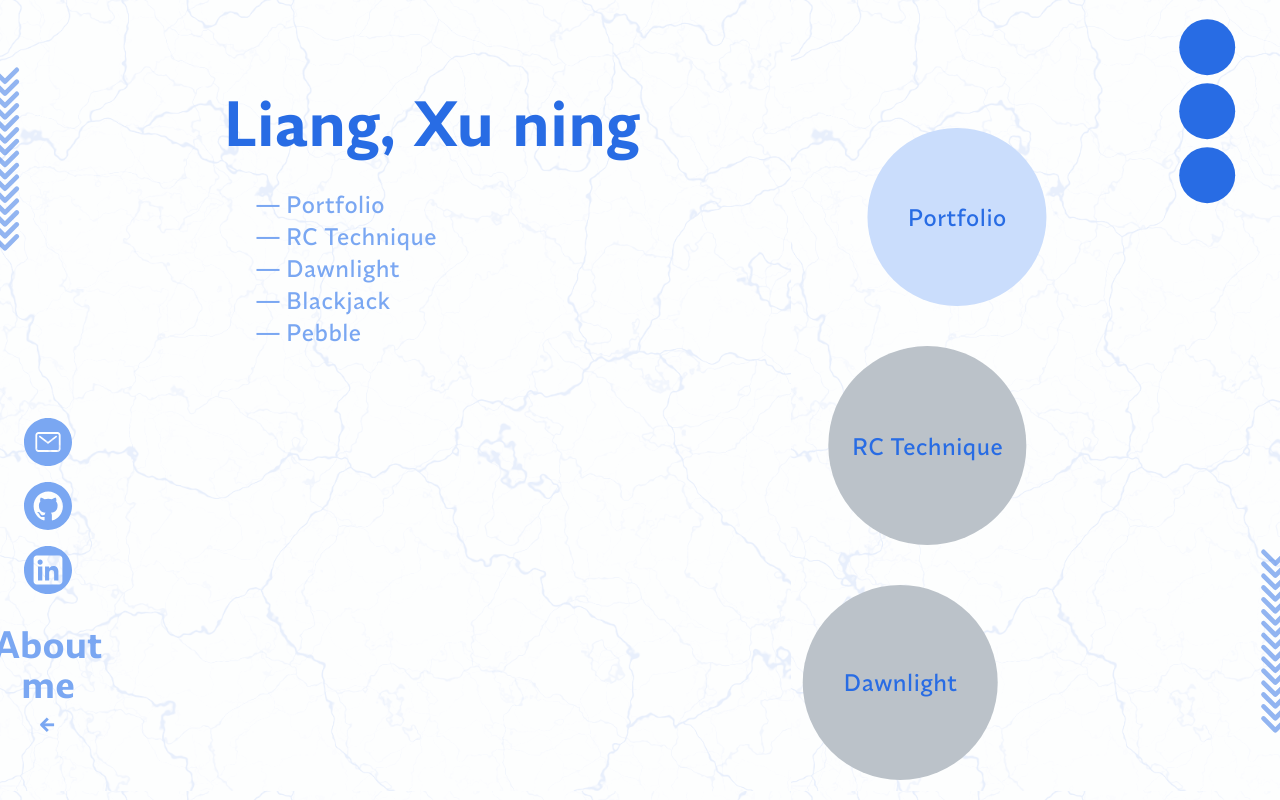
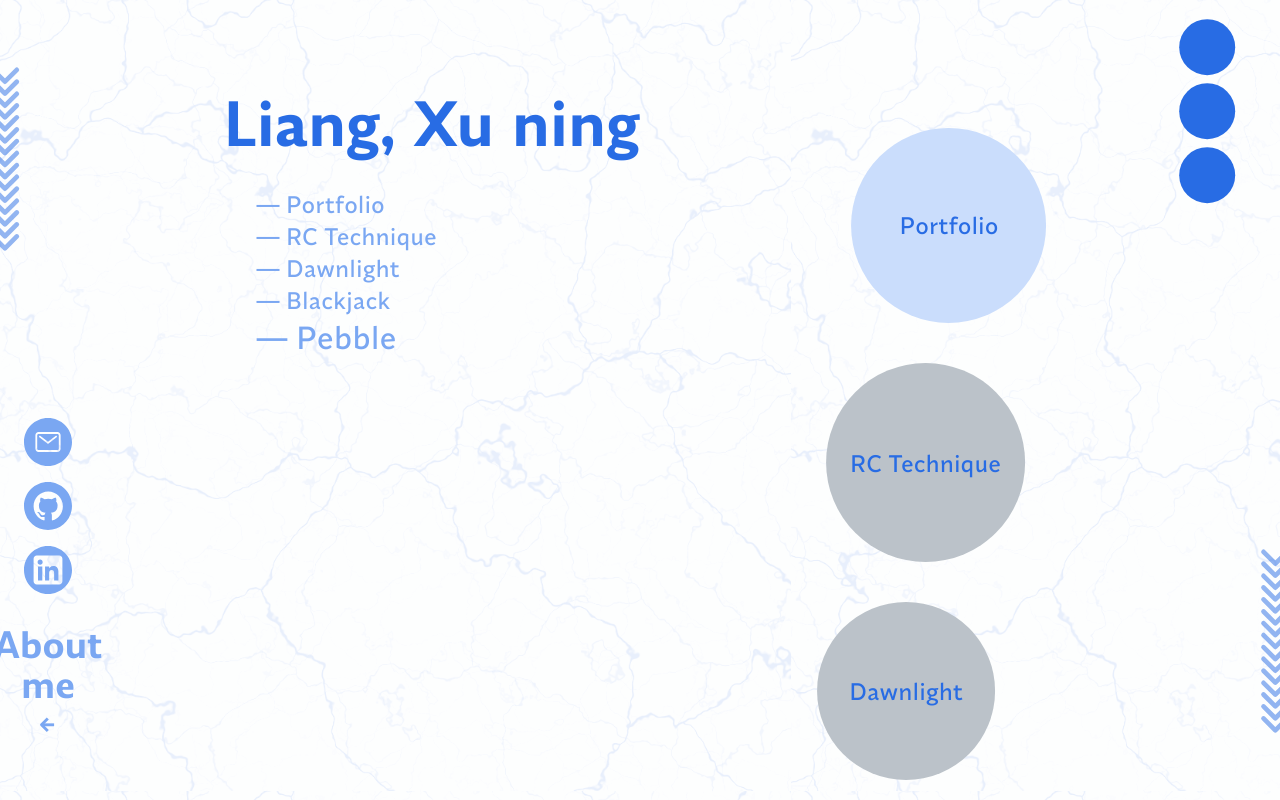
Before and after one commit to Ch3ru09/portfolio, a Next.js app: page / in a window 1280 px wide. Shown: the top 800 px of the page. Built offline with nearby package versions, Linux system fonts and the light colour scheme.

Commit message:
tried to time labels on home

```diff
--- a/src/components/(home)/Card.tsx
+++ b/src/components/(home)/Card.tsx
@@ -36,7 +36,7 @@ export default function Card({ x }: { x: Project }) {
   );
   const width = useTransform(
     springY,
-    [0.5, 0.75, 1],
+    [0.6, 0.85, 1.1],
     ["20%", "25%", "20%"],
   );
 
--- a/src/components/(home)/Labels.tsx
+++ b/src/components/(home)/Labels.tsx
@@ -1,14 +1,32 @@
 "use client";
 
-import { motion, useScroll, useTransform } from "motion/react";
+import {
+  motion,
+  useMotionValueEvent,
+  useScroll,
+  useSpring,
+  useTransform,
+} from "motion/react";
 import { Project } from "./Cards";
 import { nbProjects } from "@/app/(home)/page";
 
 export default function Labels({ x, i }: { x: Project; i: number }) {
   const { scrollYProgress } = useScroll();
+  const springY = useSpring(scrollYProgress, {
+    stiffness: 100,
+    damping: 30,
+    restDelta: 0.001,
+  });
+  useMotionValueEvent(scrollYProgress, "change", (v) => {
+    console.log(v);
+  });
   const color = useTransform(
-    scrollYProgress,
-    [(i - 1) / nbProjects, i / nbProjects, (i + 1) / nbProjects],
+    springY,
+    [
+      (i - 0.5) * (1 / nbProjects),
+      (i + 0.5) * (1 / nbProjects),
+      (i + 1.5) * (1 / nbProjects),
+    ],
     [
       "var(--color-primary-60)",
       "var(--color-primary-90)",
@@ -16,8 +34,12 @@ export default function Labels({ x, i }: { x: Project; i: number }) {
     ],
   );
   const fontSize = useTransform(
-    scrollYProgress,
-    [(i - 1) / nbProjects, i / nbProjects, (i + 1) / nbProjects],
+    springY,
+    [
+      (i - 0.5) * (1 / nbProjects),
+      (i + 0.5) * (1 / nbProjects),
+      (i + 1.5) * (1 / nbProjects),
+    ],
     [
       "1.5rem",
       "2.5rem",
```
